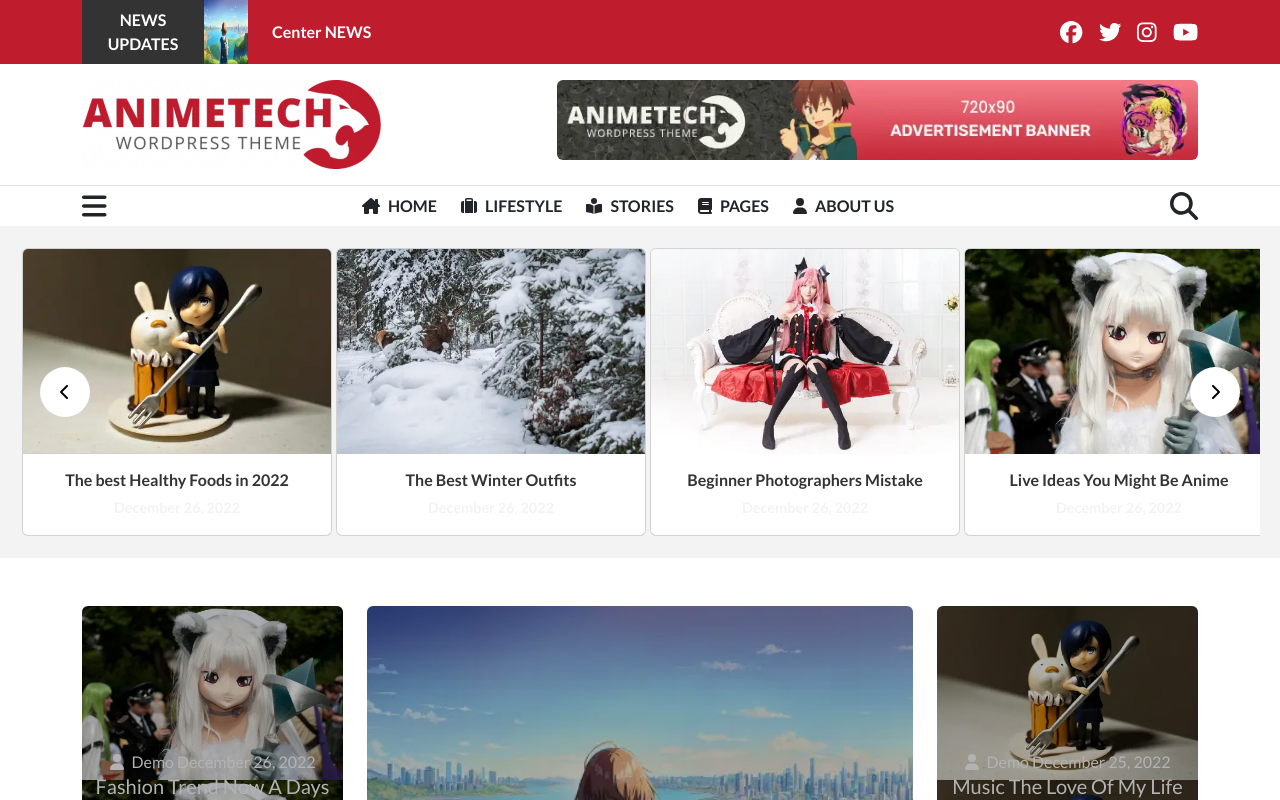
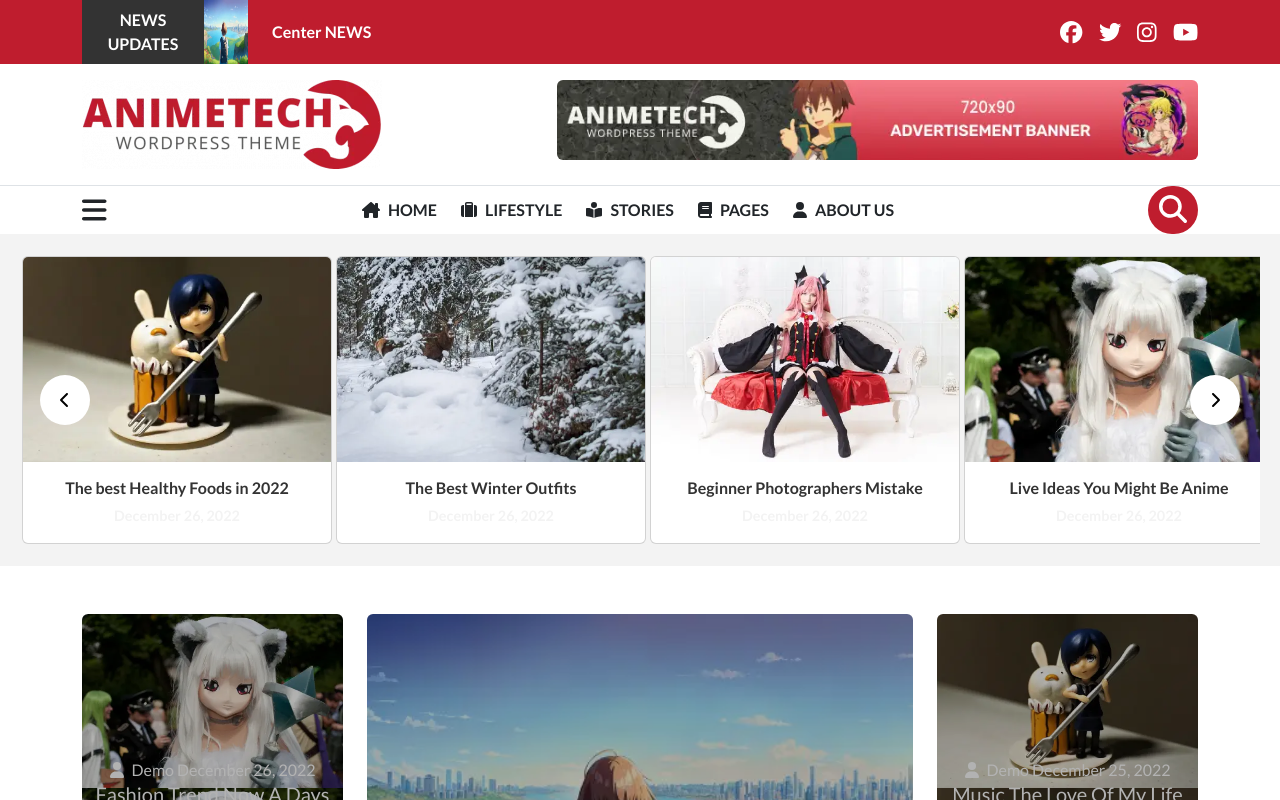
Before and after one commit to Spectrum5/proj-html-vuejs, a Vue app: page / in a window 1280 px wide. Shown: the top 800 px of the page. Built offline with nearby package versions, Linux system fonts and the light colour scheme.

Commit message:
Aggiunta searchbar interattiva

```diff
--- a/src/components/Header/NavHeader.vue
+++ b/src/components/Header/NavHeader.vue
@@ -1,4 +1,5 @@
 <script>
+
 export default {
     data() {
         return {
@@ -8,8 +9,7 @@ export default {
 }
 </script>
 
-<template>
-    <!-- creazione template html -->
+<template><!-- creazione template html -->
     <div class="container">
         <div class="row">
             <div class="col-2 d-flex align-items-center">
@@ -19,48 +19,52 @@ export default {
                 <ul class="d-flex justify-content-center align-items-center h-100 list-unstyled text-uppercase">
                     <li class="me-4">
                         <a href="#">
-                            <font-awesome-icon icon="fa-solid fa-house-chimney" class="me-2"/>
+                            <font-awesome-icon icon="fa-solid fa-house-chimney" class="me-2" />
                             <span>home</span>
                         </a>
                     </li>
                     <li class="me-4">
                         <a href="#">
-                            <font-awesome-icon icon="fa-solid fa-suitcase" class="me-2"/>
+                            <font-awesome-icon icon="fa-solid fa-suitcase" class="me-2" />
                             <span>lifestyle</span>
                         </a>
                     </li>
                     <li class="me-4">
                         <a href="#">
-                            <font-awesome-icon icon="fa-solid fa-book-open-reader" class="me-2"/>
+                            <font-awesome-icon icon="fa-solid fa-book-open-reader" class="me-2" />
                             <span>stories</span>
                         </a>
                     </li>
                     <li class="me-4">
                         <a href="#">
-                            <font-awesome-icon icon="fa-solid fa-book" class="me-2"/>
+                            <font-awesome-icon icon="fa-solid fa-book" class="me-2" />
                             <span>pages</span>
                         </a>
                     </li>
                     <li class="me-4">
                         <a href="#">
-                            <font-awesome-icon icon="fa-solid fa-user" class="me-2"/>
+                            <font-awesome-icon icon="fa-solid fa-user" class="me-2" />
                             <span>about us</span>
                         </a>
                     </li>
                 </ul>
             </div>
             <div class="col-2 d-flex align-items-center justify-content-end">
-                <font-awesome-icon icon="fa-solid fa-magnifying-glass" class="fs-3" />
+                <div class="search-box">
+                    <button class="btnn-search"><font-awesome-icon icon="fa-solid fa-magnifying-glass"
+                            class="fs-3" /></button>
+                    <input type="text" class="input-search" placeholder="Cerca...">
+                </div>
             </div>
         </div>
 
-    </div>
+</div>
 </template>
 
 <style scoped lang="scss">
 @use '../../styles/partials/variables.scss' as*;
 
-    /* aggiunta stile css */
+/* aggiunta stile css */
 ul {
     li {
         a {
@@ -71,4 +75,58 @@ ul {
     }
 }
 
-</style>
+.search-box {
+    width: fit-content;
+    height: fit-content;
+    position: relative;
+}
+
+.input-search {
+    height: 48px;
+    width: 40px;
+    border-style: none;
+    padding: 10px;
+    font-size: 16px;
+    outline: none;
+    border-radius: 25px;
+    transition: all .5s ease-in-out;
+    background-color: $background_red;
+    padding-right: 40px;
+    color: $text_white;
+}
+
+.input-search::placeholder {
+    color: $text_white;
+    font-size: 18px;
+    font-weight: 100;
+}
+
+.btnn-search {
+    width: 50px;
+    height: 50px;
+    border-style: none;
+    font-size: 20px;
+    font-weight: bold;
+    outline: none;
+    cursor: pointer;
+    border-radius: 50%;
+    position: absolute;
+    right: 0px;
+    color: $text_white;
+    background-color: transparent;
+    pointer-events: painted;
+}
+
+.btnn-search:focus~.input-search {
+    width: 200px;
+    border-radius: 0px;
+    border-bottom: 1px solid rgba(255, 255, 255, .5);
+    transition: all 500ms cubic-bezier(0, 0.110, 0.35, 2);
+}
+
+.input-search:focus {
+    width: 300px;
+    border-radius: 0px;
+    border-bottom: 1px solid rgba(255, 255, 255, .5);
+    transition: all 500ms cubic-bezier(0, 0.110, 0.35, 2);
+}</style>
```
